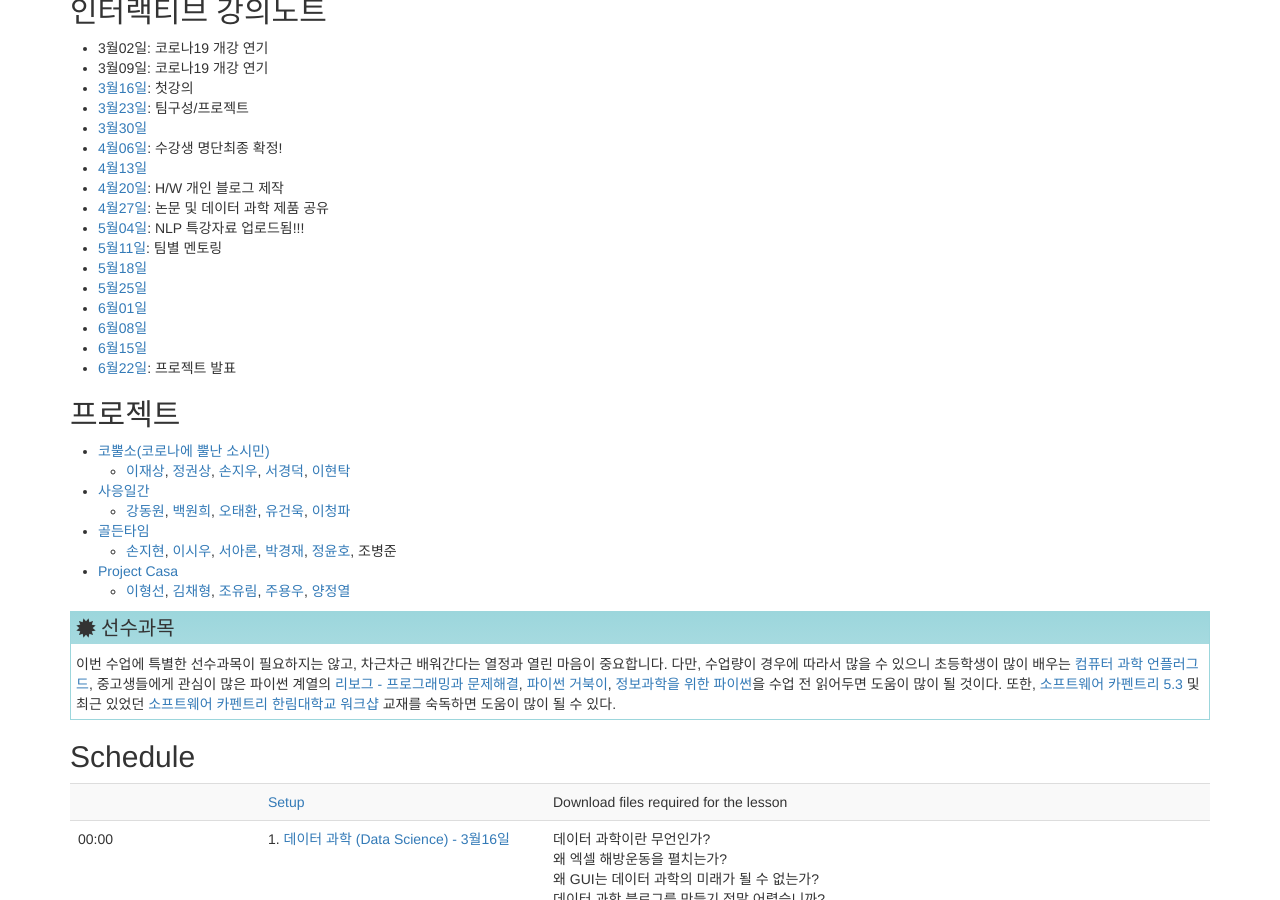
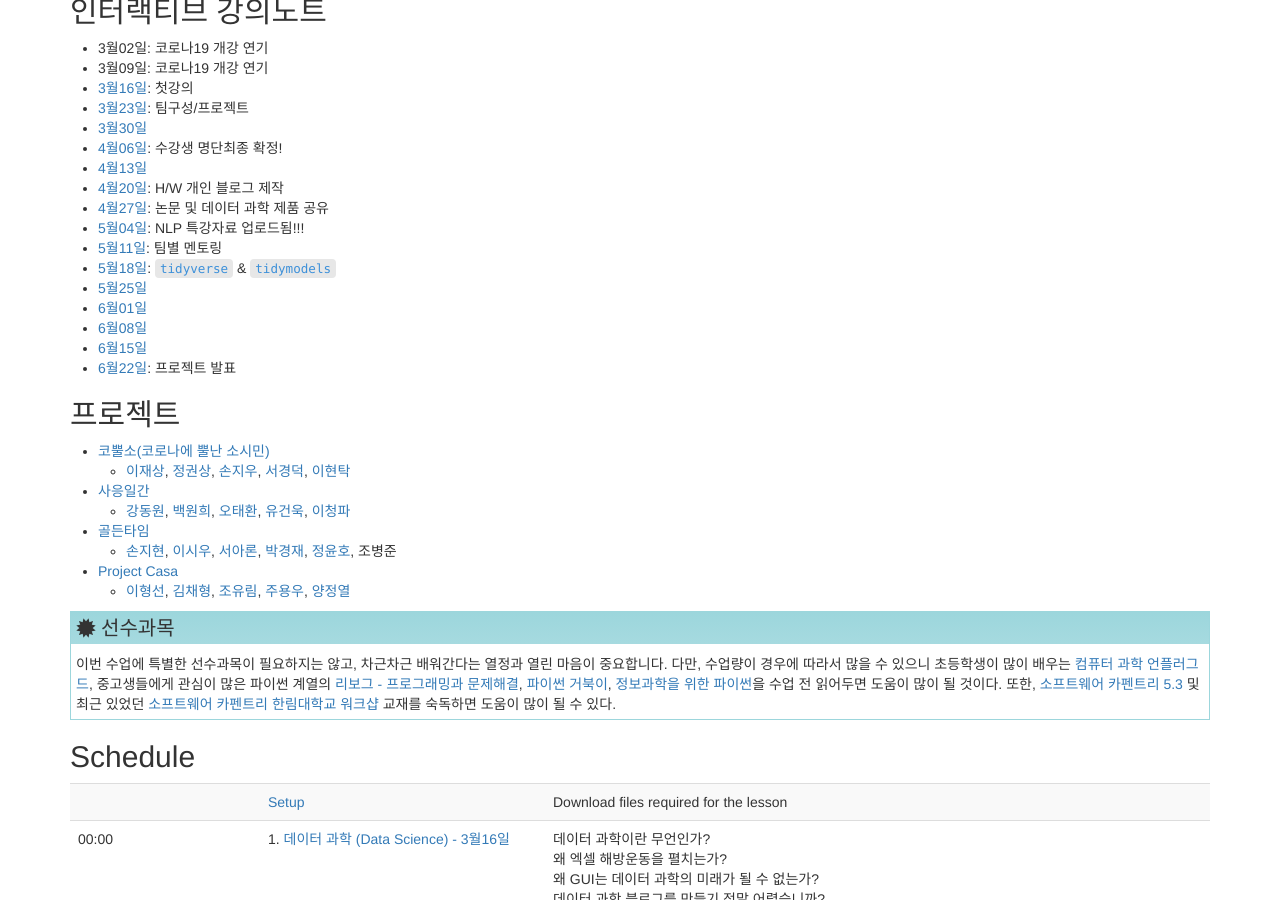
Before and after one commit to statkclee/ds-intro-2020, a Jekyll site: the page built from index.md, in a window 1280 px wide and 900 px high, scrolled down 570 px. Built offline with Jekyll 4.4.1, drawn with Linux system fonts in a browser that asks for light colours.

Commit message:
added note

```diff
--- a/index.md
+++ b/index.md
@@ -39,7 +39,7 @@ root: .
 - [4월27일](https://hackmd.io/egpwvBybQ5GR0tWS-BqFCQ): 논문 및 데이터 과학 제품 공유
 - [5월04일](https://hackmd.io/Sxow-6j7SFalYFlG5iz_XA): NLP 특강자료 업로드됨!!!
 - [5월11일](https://hackmd.io/I4Y-CWKbQIWksAr9eJG0HQ): 팀별 멘토링
-- [5월18일]()
+- [5월18일](https://hackmd.io/sKSF5ZQMQnmvagz_EVR24g): `tidyverse` & `tidymodels`
 - [5월25일]()
 - [6월01일]()
 - [6월08일]()
```
